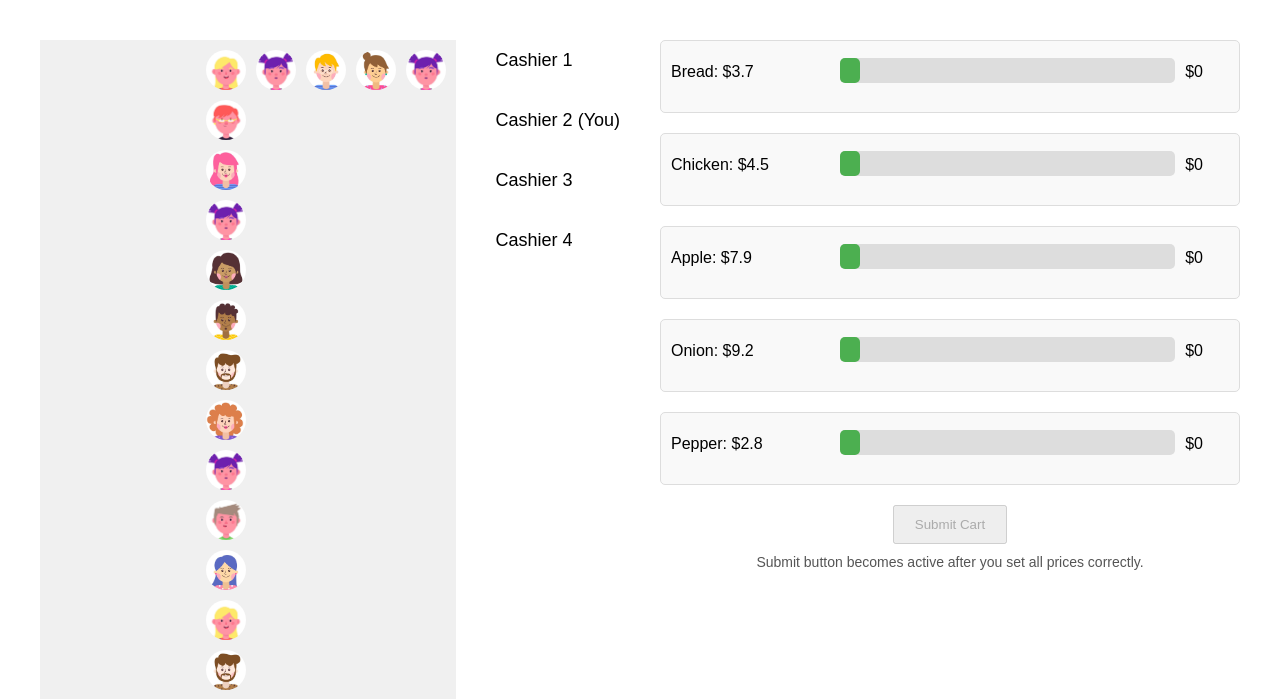
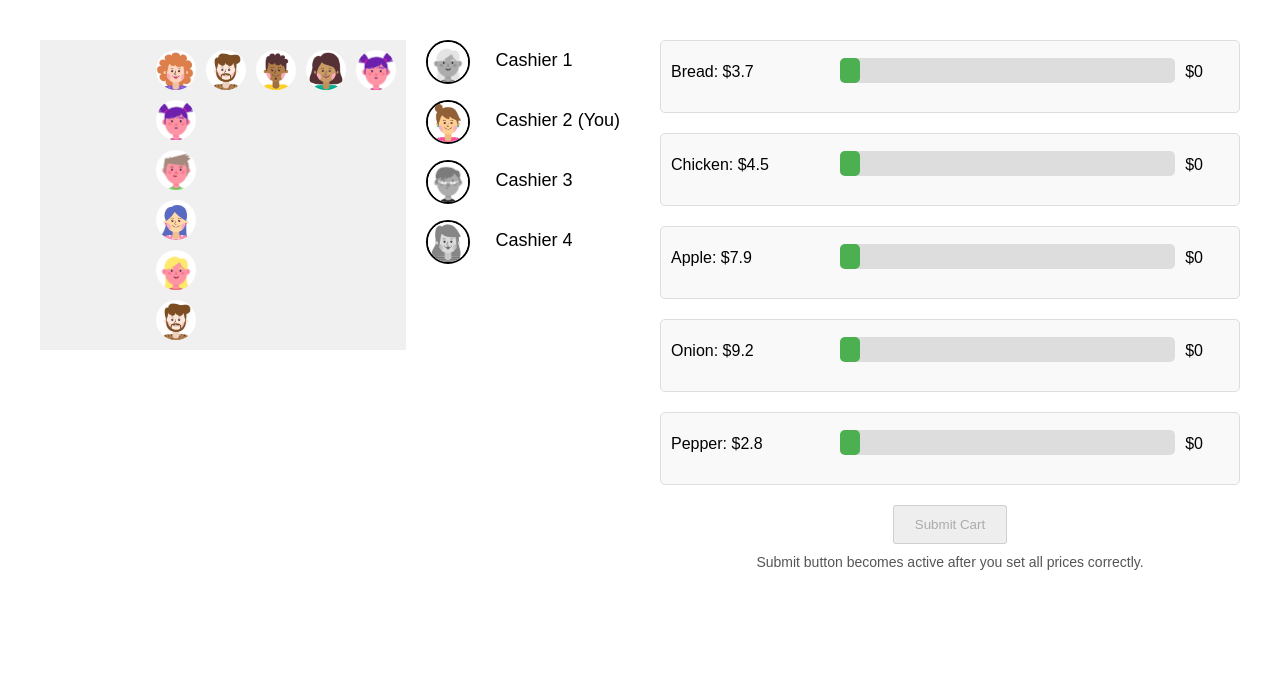
Before and after one commit to biwu6051/bizLab_sam_project, a PHP site: page /pooledQueue.php in a window 1280 px wide. Shown: the top 699 px of the page. Run offline with PHP 8.4, Linux system fonts and the light colour scheme.

Commit message:
pooled implement individual cashier queue

```diff
--- a/src/pooledQueue.php
+++ b/src/pooledQueue.php
@@ -19,6 +19,18 @@
 
 for ($j = 0; $j < $initial_customers; $j++) {
     $pooled_queue[] = $customer_images[array_rand($customer_images)];
+}
+
+$cashier_queues = [];
+
+for ($i = 0; $i < $num_cashiers; $i++) {
+    if (count($pooled_queue) > 0) {
+        // 从pooled_queue中取出一个客户给收银员
+        $cashier_queues[$i][] = array_shift($pooled_queue);
+    } else {
+        // 如果pooled_queue为空，随机分配一个客户
+        $cashier_queues[$i][] = $customer_images[array_rand($customer_images)];
+    }
 }
 
 // Example: Start with the first customer for your cashier (cashier 2)
@@ -261,6 +273,32 @@
             color: #555;
             text-align: center;
         }
+        .cashier-row {
+            display: flex;
+            align-items: center;
+        }
+
+        .cashier-queue {
+            width: 40px;
+            height: 40px;
+            margin-right: 10px; /* 与收银员之间的间距 */
+        }
+
+        .cashier-queue img {
+            width: 40px;
+            height: 40px;
+            border-radius: 50%;
+        }
+        /* 对除参与者收银员外的其他收银员及其客户进行灰度处理 */
+        .cashier-row:not(#cashier-row-1) .cashier-name,
+        .cashier-row:not(#cashier-row-1) .cashier-queue img {
+            filter: grayscale(100%);
+        }
+
+        /* 给正在服务的客户的图片添加黑色边框 */
+        .cashier-queue img:first-child {
+            border: 2px solid black;
+        }
     </style>
 </head>
 <body>
@@ -280,8 +318,16 @@
                 <!-- Cashier Area -->
                 <div class="cashier-area" id="cashier-area">
                     <?php for ($i = 0; $i < $num_cashiers; $i++): ?>
-                        <div class="cashier" id="cashier-<?php echo $i; ?>">
-                            <div class="cashier-name">Cashier <?php echo $i + 1; ?><?php echo $i == 1 ? ' (You)' : ''; ?></div>
+                        <div class="cashier-row" id="cashier-row-<?php echo $i; ?>">
+                            <div class="cashier-queue" id="cashier-queue-<?php echo $i; ?>">
+                                <!-- 在这里显示收银员队列中的客户 -->
+                                <?php if (isset($cashier_queues[$i]) && count($cashier_queues[$i]) > 0): ?>
+                                    <img src="../public/customer/<?php echo $cashier_queues[$i][0]; ?>" alt="Customer">
+                                <?php endif; ?>
+                            </div>
+                            <div class="cashier" id="cashier-<?php echo $i; ?>">
+                                <div class="cashier-name">Cashier <?php echo $i + 1; ?><?php echo $i == 1 ? ' (You)' : ''; ?></div>
+                            </div>
                         </div>
                     <?php endfor; ?>
                 </div>
@@ -402,16 +448,15 @@
 
         // Function to handle cart submission and customer departure for the participant's cashier (Cashier 1)
         document.getElementById('submit-cart').addEventListener('click', function() {
-            removeCustomerFromQueue(); // Remove customer from pooled queue
+            // 移除收银员队列中的客户
+            removeCustomerFromCashierQueue(1); // 1表示Cashier 2
 
-            // Check if there are more customers in the queue
-            if (document.getElementById('pooled-queue').querySelectorAll('img').length > 0) {
-                loadNextCustomer(); // Load the next customer's items into the sliders
-            } else {
-                alert("The queue is now empty. Please wait for the next customer.");
-            }
+            // 尝试将下一个客户移动到收银员的队列
+            moveCustomerToCashierQueue(1);
+
+            // 加载下一个客户的商品
+            loadNextCustomer();
         });
-
         // Function to load the next customer's items into the item-names div and update sliders
         function loadNextCustomer() {
         // Update the index for the next customer
@@ -493,30 +538,26 @@
             });
         }
 
-        // Function to process the queue for a cashier
+        // 修改模拟收银员的函数
         function processQueue(cashierIndex) {
             function processNextCustomer() {
-                if (document.getElementById('pooled-queue').querySelectorAll('img').length > 0) {
-                    // Get the next service time from the serviceTimes array
-                    const serviceTime = serviceTimes[serviceTimeIndex % serviceTimes.length] * 1000; // Ensure index wraps around
+                // 移除收银员队列中的客户
+                removeCustomerFromCashierQueue(cashierIndex);
 
-                    // Increment the global serviceTimeIndex for the next use
-                    serviceTimeIndex++;
+                // 尝试将下一个客户移动到收银员的队列
+                moveCustomerToCashierQueue(cashierIndex);
 
-                    // Set a timeout to remove a customer after the service time
-                    setTimeout(() => {
-                        console.log(`Cashier ${cashierIndex} removing customer`);
-                        removeCustomerFromQueue();
+                // 获取服务时间
+                const serviceTime = serviceTimes[serviceTimeIndex % serviceTimes.length] * 1000;
+                serviceTimeIndex++;
 
-                        // Process the next customer recursively
-                        processNextCustomer();
-                    }, serviceTime);
-                } else {
-                    console.log(`No more customers in the pooled queue.`);
-                }
+                // 服务完成后处理下一个客户
+                setTimeout(() => {
+                    processNextCustomer();
+                }, serviceTime);
             }
 
-            // Start processing the first customer
+            // 开始处理第一个客户
             processNextCustomer();
         }
 
@@ -560,6 +601,34 @@
                 window.parent.postMessage(data, '*'); // Not considering security issues, using '*'
             }
         });
+        // 定义函数来移除收银员队列中的客户
+        function removeCustomerFromCashierQueue(cashierIndex) {
+            const cashierQueue = document.getElementById('cashier-queue-' + cashierIndex);
+            if (cashierQueue.children.length > 0) {
+                cashierQueue.removeChild(cashierQueue.children[0]);
+            }
+        }
+        // 定义函数来将客户从pooled queue移动到收银员的队列
+        function moveCustomerToCashierQueue(cashierIndex) {
+            const pooledQueue = document.getElementById('pooled-queue');
+            const cashierQueue = document.getElementById('cashier-queue-' + cashierIndex);
+
+            if (pooledQueue.children.length > 0) {
+                const customer = pooledQueue.children[0];
+                pooledQueue.removeChild(customer);
+                cashierQueue.appendChild(customer);
+
+                // 如果是参与者的收银员，需要加载下一个客户的商品
+                if (cashierIndex === 1) {
+                    loadNextCustomer(); // 加载下一个客户的商品
+                }
+            } else {
+                // 如果pooled queue为空，1秒后重试
+                setTimeout(() => {
+                    moveCustomerToCashierQueue(cashierIndex);
+                }, 1000);
+            }
+        }
     </script>
 </body>
 </html>
```
